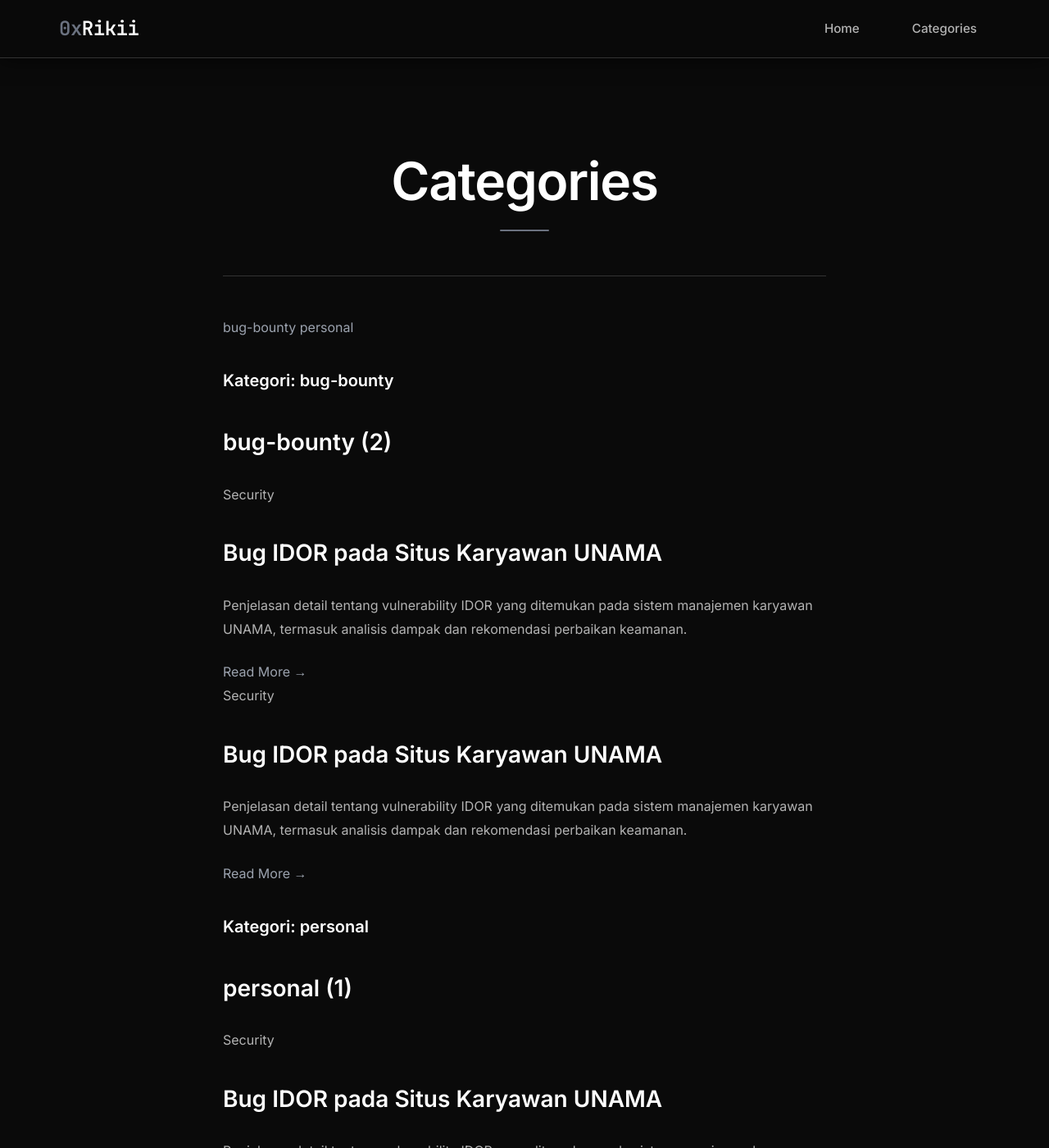
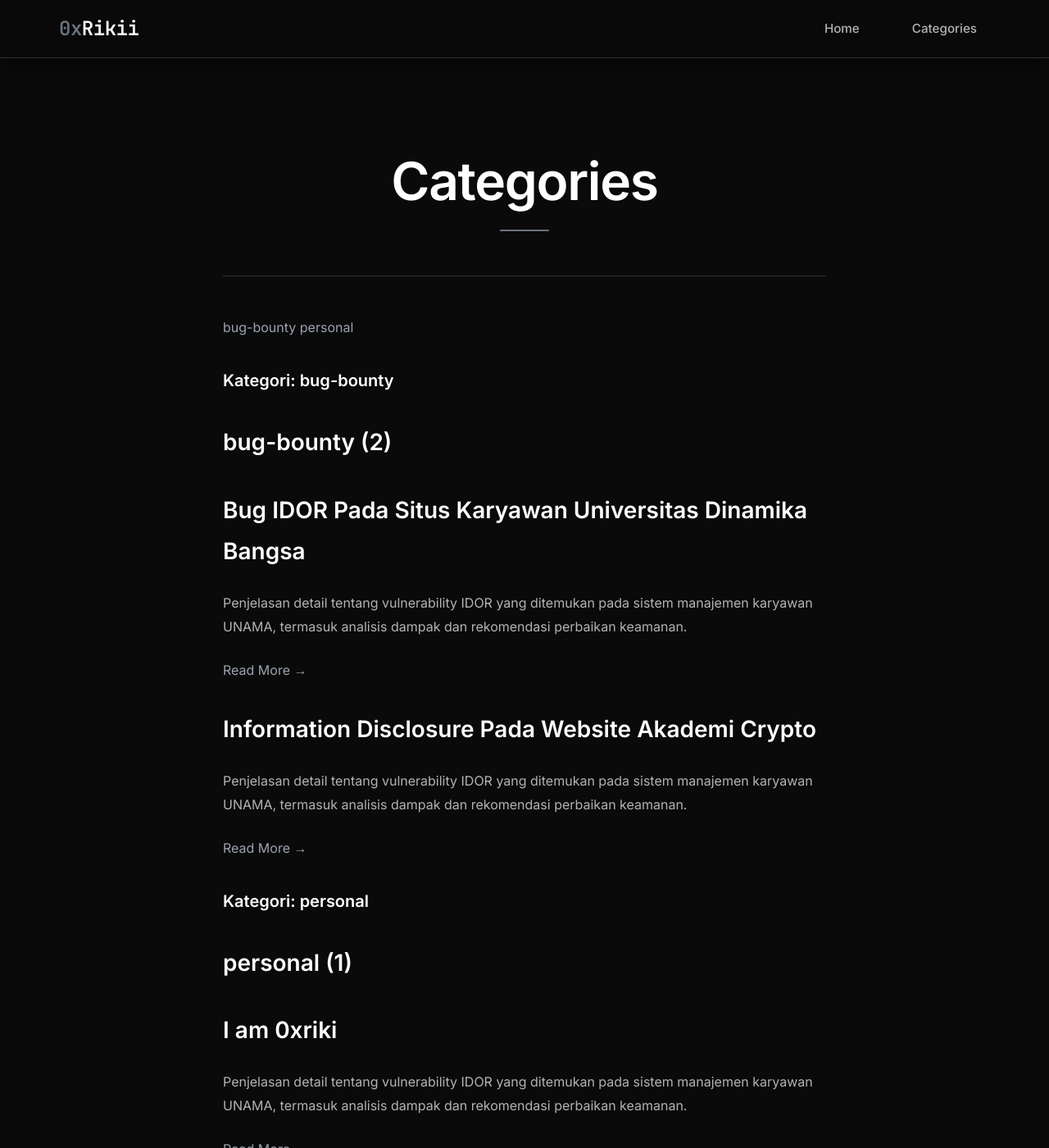
Before and after one commit to 0xrikii/0xrikii.github.io, a Jekyll site: the page built from category.markdown, in a window 1280 px wide and 1400 px high. Shown: the whole window at 82% size. Built offline with Jekyll 4.4.1, drawn with Linux system fonts in a browser that asks for light colours.

Commit message:
Update category.markdown

```diff
--- a/category.markdown
+++ b/category.markdown
@@ -22,8 +22,8 @@ layout: default
     {% for post in sorted_posts %}
         {%if post.categories contains category[0]%}
         <article class="blog-card fade-in-up" onclick="window.location.href='{{ post.url }}'">
-            <span class="card-category">Security</span>
-            <h2 class="card-title">Bug IDOR pada Situs Karyawan UNAMA</h2>
+            <span class="card-category">{{ category[0 }}</span>
+            <h2 class="card-title">{{ post.title }}</h2>
             <p class="card-description">
                 Penjelasan detail tentang vulnerability IDOR yang ditemukan pada sistem manajemen karyawan UNAMA,
                 termasuk analisis dampak dan rekomendasi perbaikan keamanan.
```
